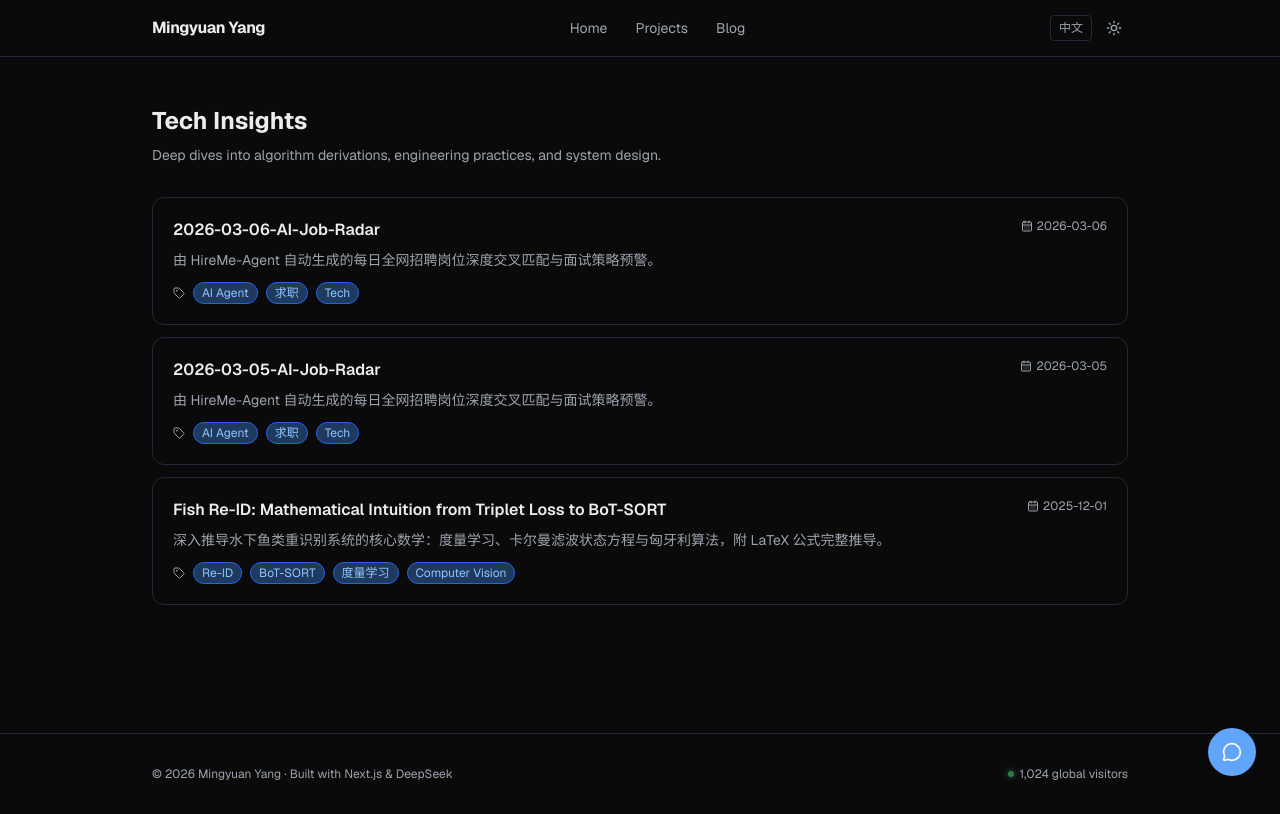
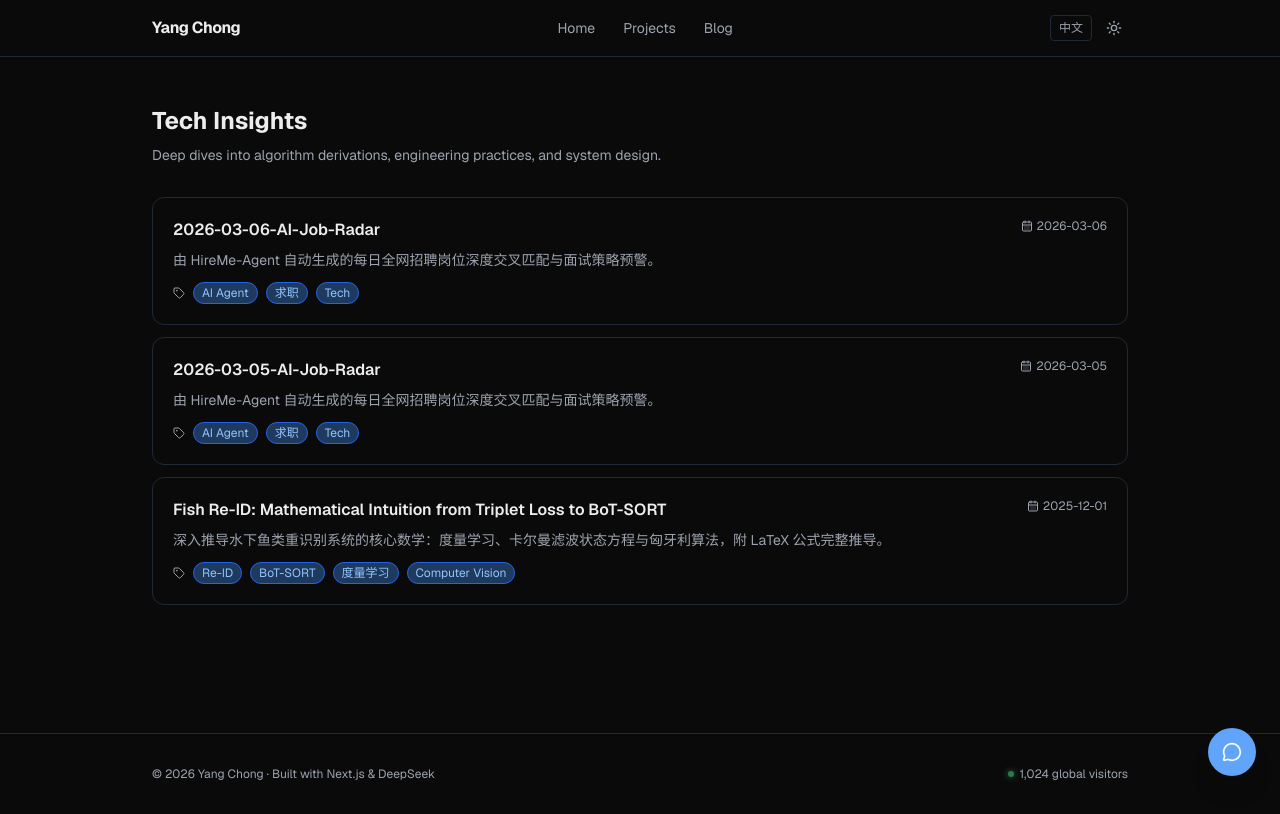
Before and after one commit to ctrlctrlx/ai-portfolio, a Next.js app: page /en/blog in a window 1280 px wide. Built offline with nearby package versions, Linux system fonts and the light colour scheme.

Commit message:
refactor: centralize public profile identity

```diff
--- a/app/layout.tsx
+++ b/app/layout.tsx
@@ -2,6 +2,7 @@ import type { Metadata } from "next";
 import { Geist, Geist_Mono } from "next/font/google";
 import "./globals.css";
 import { ThemeProvider } from "@/src/providers/ThemeProvider";
+import { publicProfile } from "@/src/data/publicProfile";
 
 const geistSans = Geist({
   variable: "--font-geist-sans",
@@ -14,11 +15,10 @@ const geistMono = Geist_Mono({
 });
 
 export const metadata: Metadata = {
-  title: "杨冲 | CV / VIO / SLAM 算法工程师",
-  description:
-    "杨冲的个人技术主页 — CV / VIO / SLAM 算法工程师，专注边缘端 AI 部署与 Next.js 全栈开发。Mingyuan Yang's portfolio.",
+  title: `${publicProfile.name.zh} | CV / VIO / SLAM 算法工程师`,
+  description: `${publicProfile.name.zh}的个人技术主页 — CV / VIO / SLAM 算法工程师，专注边缘端 AI 部署与 Next.js 全栈开发。${publicProfile.name.en}'s portfolio.`,
   openGraph: {
-    title: "杨冲 | AI 算法工程师",
+    title: `${publicProfile.name.zh} | AI 算法工程师`,
     description: "CV · VIO · SLAM · Edge AI Deployment · Next.js Full-Stack",
     type: "website",
   },
--- a/src/components/ChatBox.tsx
+++ b/src/components/ChatBox.tsx
@@ -2,6 +2,7 @@
 
 import { useState, useRef, useEffect, useCallback } from "react";
 import { MessageCircle, X, Send, Bot, ChevronDown } from "lucide-react";
+import { publicProfile } from "@/src/data/publicProfile";
 
 interface Message {
   role: "user" | "assistant";
@@ -39,8 +40,8 @@ const QUICK_PROMPTS: Record<string, Record<Lang, string>> = {
 };
 
 const GREETING: Record<Lang, string> = {
-  zh: "你好！我是杨冲的 AI 分身。请问您想了解哪个项目或技能？",
-  en: "Hi! I'm Mingyuan Yang's AI avatar. What project or skill would you like to know about?",
+  zh: `你好！我是${publicProfile.name.zh}的 AI 分身。请问您想了解哪个项目或技能？`,
+  en: `Hi! I'm ${publicProfile.name.en}'s AI avatar. What project or skill would you like to know about?`,
 };
 
 const BUSY_MSG: Record<Lang, string> = {
--- a/src/components/Footer.tsx
+++ b/src/components/Footer.tsx
@@ -2,6 +2,7 @@
 
 import { useEffect, useState } from "react";
 import type { Locale } from "@/src/lib/i18n";
+import { publicProfile } from "@/src/data/publicProfile";
 
 export default function Footer({ lang }: { lang: Locale }) {
   const [count, setCount] = useState<number | null>(null);
@@ -24,7 +25,7 @@ export default function Footer({ lang }: { lang: Locale }) {
       >
         <p>
           © {new Date().getFullYear()}{" "}
-          {lang === "zh" ? "杨冲" : "Mingyuan Yang"} ·{" "}
+          {publicProfile.name[lang]} ·{" "}
           {lang === "zh" ? "基于 Next.js & DeepSeek 构建" : "Built with Next.js & DeepSeek"}
         </p>
 
--- a/src/components/Navbar.tsx
+++ b/src/components/Navbar.tsx
@@ -6,6 +6,7 @@ import { useEffect, useState } from "react";
 import { Moon, Sun, Menu, X } from "lucide-react";
 import { getOppositeLocale, localeLabels } from "@/src/lib/i18n";
 import type { Locale } from "@/src/lib/i18n";
+import { publicProfile } from "@/src/data/publicProfile";
 
 interface NavbarProps {
   lang: Locale;
@@ -42,7 +43,7 @@ export default function Navbar({ lang }: NavbarProps) {
           className="font-bold text-base tracking-tight hover:opacity-80 transition-opacity"
           style={{ color: "var(--foreground)" }}
         >
-          {lang === "zh" ? "杨冲" : "Mingyuan Yang"}
+          {publicProfile.name[lang]}
         </Link>
 
         {/* Desktop nav links */}
--- /dev/null
+++ b/src/data/publicProfile.ts
@@ -0,0 +1,6 @@
+export const publicProfile = {
+  name: {
+    zh: "杨冲",
+    en: "Yang Chong",
+  },
+} as const;
--- a/src/data/resumeData.ts
+++ b/src/data/resumeData.ts
@@ -1,3 +1,5 @@
+import { publicProfile } from "@/src/data/publicProfile";
+
 // ─── Types ──────────────────────────────────────────────────────────────────
 
 export interface BilingualText {
@@ -70,7 +72,7 @@ export interface Award {
 
 export const resumeData = {
   personalInfo: {
-    name: { zh: "杨冲", en: "Yang Chong" },
+    name: publicProfile.name,
     tagline: {
       zh: "AI 算法工程师 · 边缘计算方向",
       en: "AI Algorithm Engineer · Edge Computing",
```
